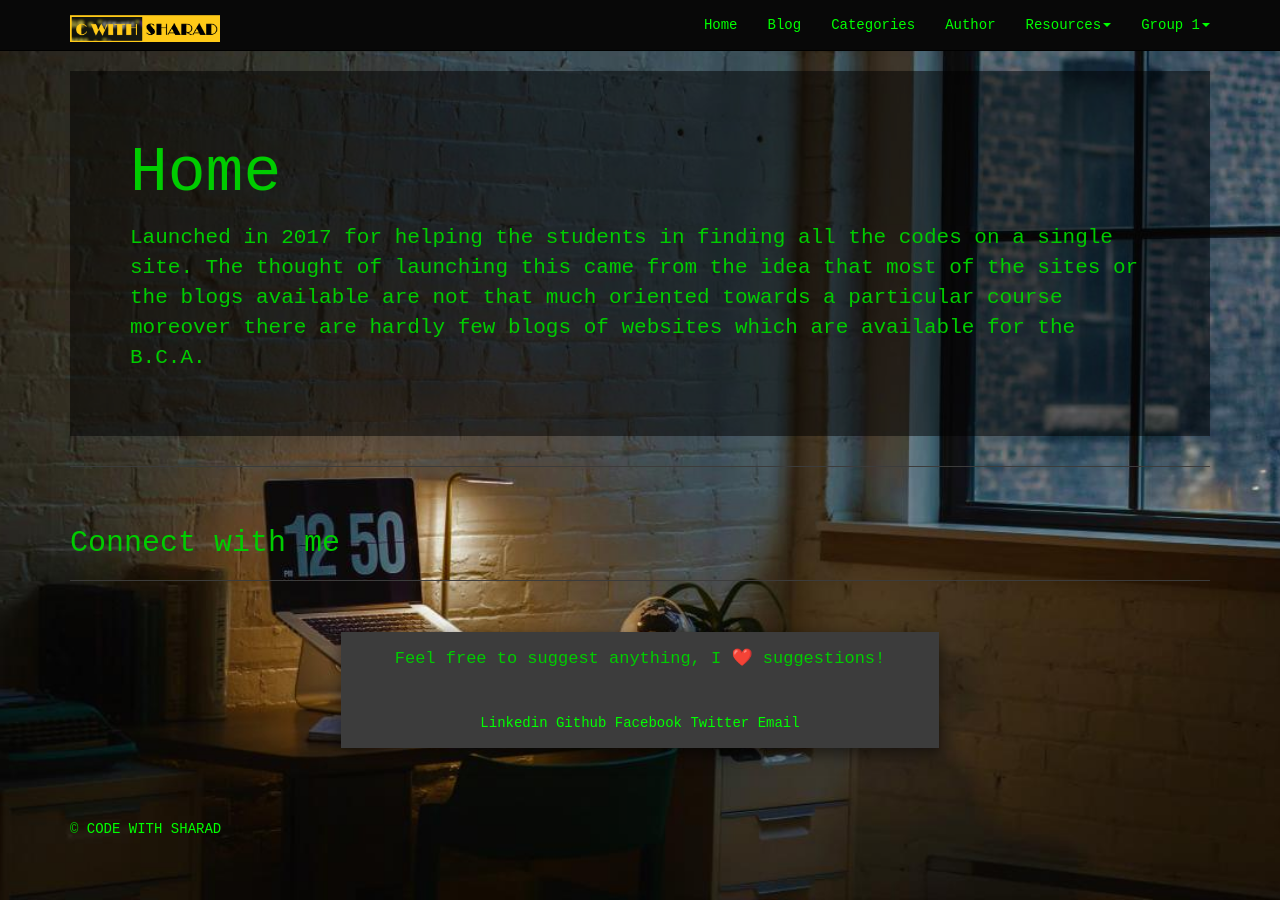
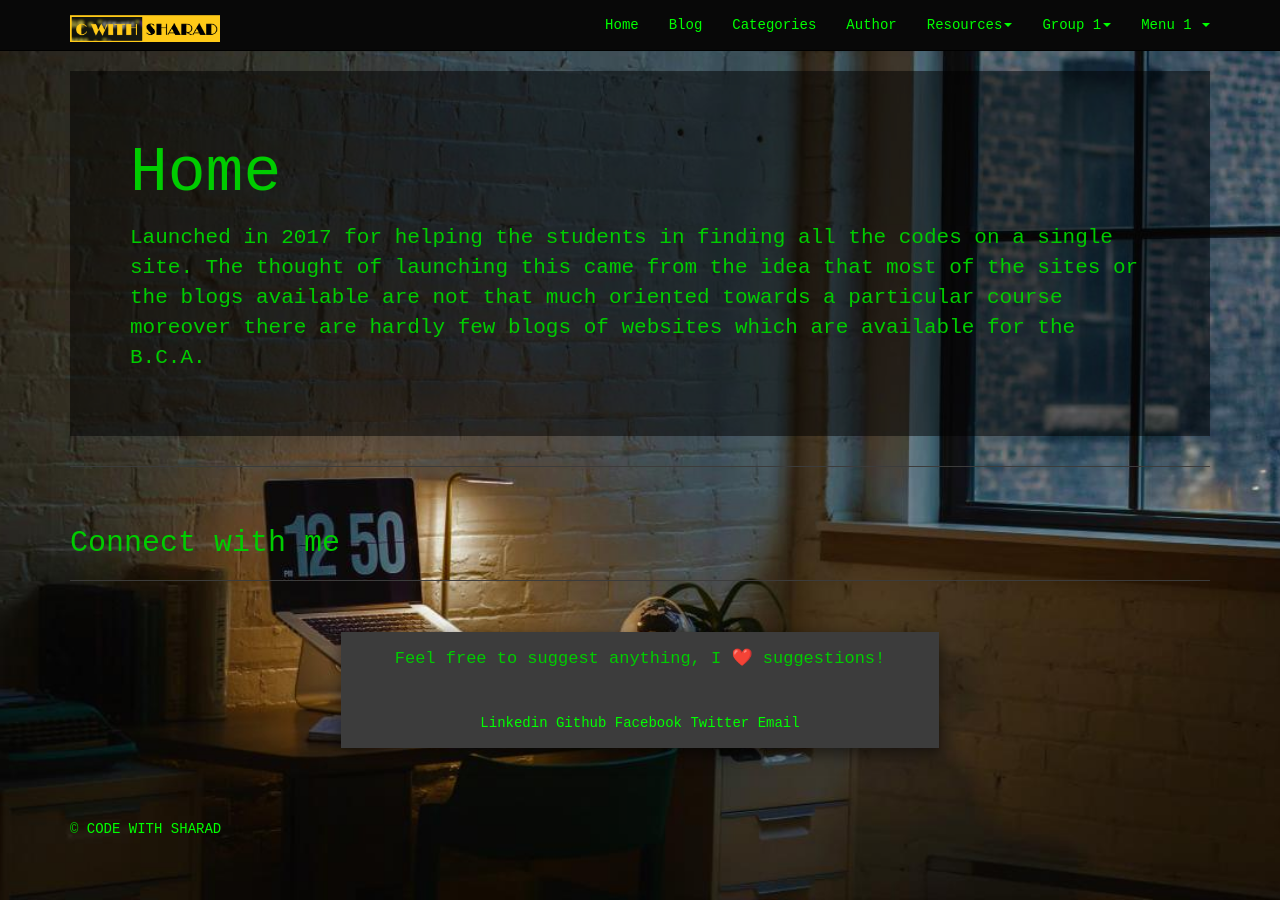
Before and after one commit to cwithsharad/cwithsharad.github.io, a Jekyll site: the page built from index.md, in a window 1280 px wide. Built offline with Jekyll 4.4.1, drawn with Linux system fonts in a browser that asks for light colours; emoji names are drawn with the system emoji font.

Commit message:
Update navigation.html

```diff
--- a/_includes/navigation.html
+++ b/_includes/navigation.html
@@ -44,6 +44,34 @@
 
 		{% endfor %}
 
+
+
+
+ <li>
+                    <a href="#" class="dropdown-toggle" data-toggle="dropdown">Menu 1 <b class="caret"></b></a>
+                    <ul class="dropdown-menu multi-level">
+
+                      <li><a href="#">Action</a></li>
+
+                                <li class="dropdown-submenu">
+                                    <a href="#" class="dropdown-toggle" data-toggle="dropdown">Dropdown</a>
+
+                                  <ul class="dropdown-menu">
+
+                                    <li><a href="#">Action</a></li>
+
+                                  </ul>
+
+                                </li>
+                    </ul>
+                </li>
+
+
+
+
+
+
+
 		</ul>
 
 	</div>
```
